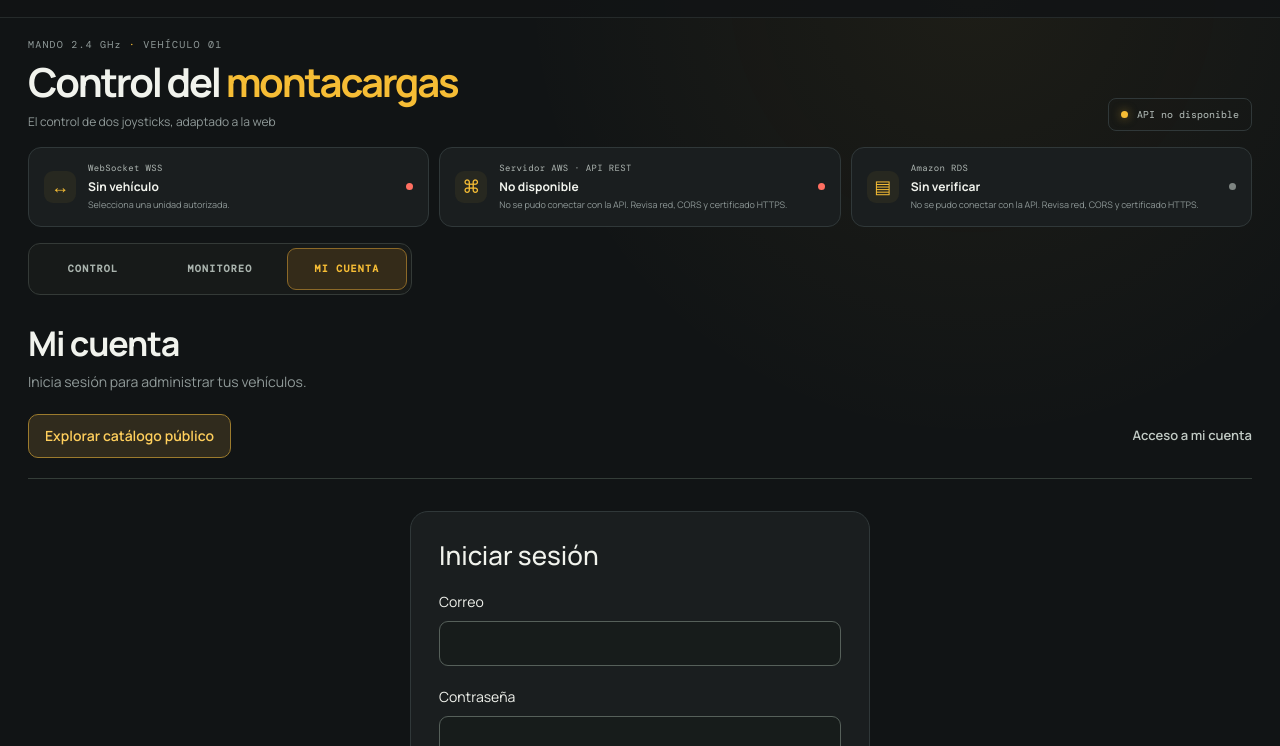
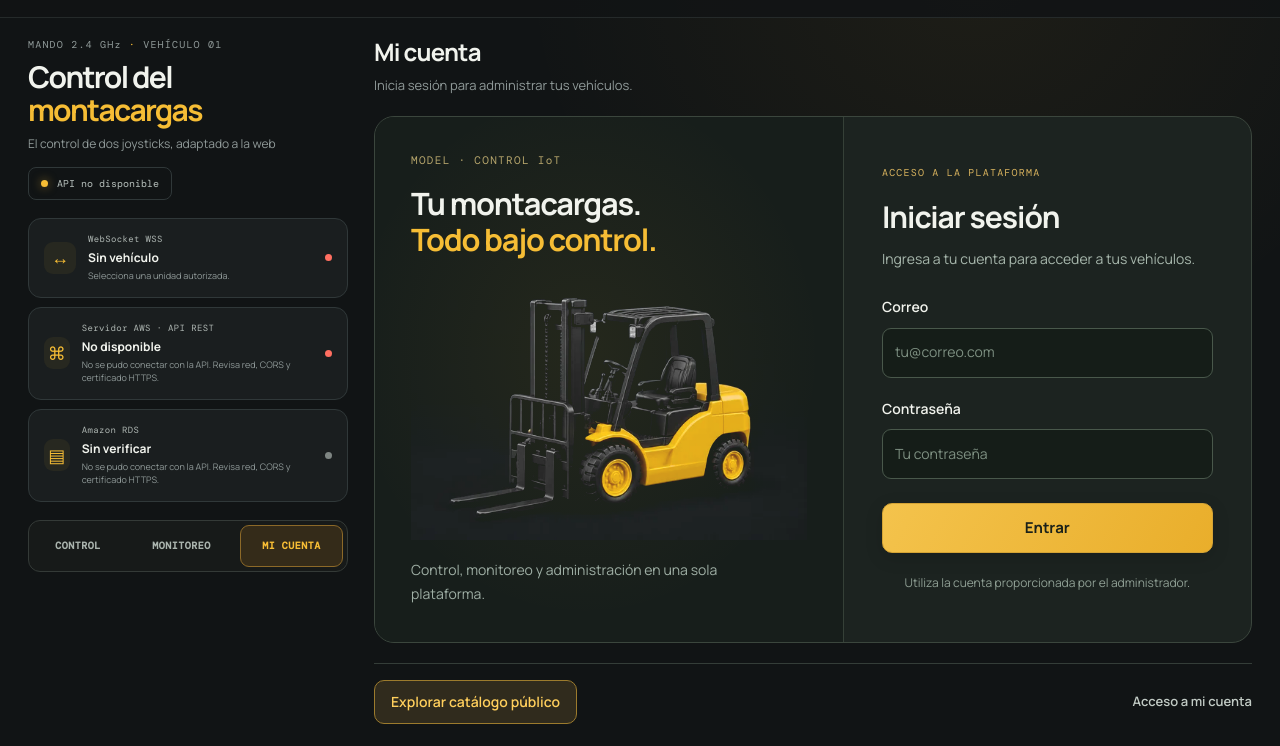
Before and after one commit to daddyleo23-max/4.1-Aplicaci-n-de-control-para-IoT, a plain HTML site: page index.html in a window 1280 px wide. Shown: the part 54-800 px from the top of the page. Drawn offline with nearby package versions, Linux system fonts and the light colour scheme; no server answers.

Commit message:
Match login layout to control workspace and restore forklift artwork

```diff
--- a/css/styles.css
+++ b/css/styles.css
@@ -579,3 +579,60 @@ body.control-expanded{overflow:hidden}
   letter-spacing:.05em;
   white-space:nowrap;
 }
+
+
+/* Acceso: misma estructura lateral del mando y panel principal con producto. */
+.account-view .account-login{
+  display:grid;grid-template-columns:minmax(0,1.15fr) minmax(280px,1fr);
+  width:100%;max-width:none;padding:0;gap:0;margin:0;overflow:hidden;
+  border:1px solid #3b463d;border-radius:20px;background:#1c2320;
+}
+.login-visual{display:flex;flex-direction:column;justify-content:center;min-width:0;padding:36px;background:radial-gradient(ellipse at 45% 45%,#d7a62912,transparent 65%),#171e1b;border-right:1px solid #354037}
+.account-login .login-kicker{font:11px var(--mono);letter-spacing:.12em;color:#b5a46b;margin:0 0 18px}
+.account-login .login-visual h3{font-size:clamp(24px,2.4vw,38px);line-height:1.2;letter-spacing:-.04em;margin:0;font-weight:700}
+.login-visual h3 span{color:#f6bd35}
+.login-visual img{display:block;width:100%;height:auto;max-width:540px;align-self:center;margin:18px 0;object-fit:contain;mix-blend-mode:lighten}
+.account-login .login-visual-copy{font-size:14px;line-height:1.7;color:#9fafa5;margin:0;max-width:36ch}
+.login-fields{display:flex;flex-direction:column;justify-content:center;gap:20px;padding:clamp(24px,3vw,48px);min-width:0}
+.account-login .login-fields h3{font-size:30px;font-weight:700;letter-spacing:-.035em;margin:0}
+.account-login .login-fields .login-kicker{margin:0;color:#d6b15d;font-size:10px}
+.account-login .login-description{font-size:14px;color:#a7b7ac;line-height:1.65;margin:-8px 0 6px}
+.account-login .login-fields label{font-size:14px;font-weight:600;gap:9px}
+.account-login .login-fields input{background:#151d18;border-color:#49584b;min-height:50px;font-weight:400}
+.account-login input::placeholder{color:#7e9082;opacity:1}
+.account-login .login-fields button{min-height:50px;margin-top:4px;font-size:15px;background:linear-gradient(120deg,#f4c34c,#e9ae2b);color:#1b2119;border-color:#d4a335;box-shadow:0 5px 18px #0002}
+.account-login .login-help{font-size:12px;color:#8f9f94;line-height:1.6;text-align:center;margin:0}
+@media(min-width:1001px){
+  body .app-shell .page-wrap:has(#view-admin:not([hidden]) #account-login:not([hidden])){
+    display:grid;grid-template-columns:minmax(270px,320px) minmax(0,1fr);
+    grid-template-rows:auto auto auto 1fr;gap:18px 26px;max-width:none;align-content:start;
+  }
+  .page-wrap:has(#view-admin:not([hidden]) #account-login:not([hidden]))>.intro-row{grid-column:1;grid-row:1;display:block;margin:0}
+  .page-wrap:has(#view-admin:not([hidden]) #account-login:not([hidden])) h1{font-size:30px}
+  .page-wrap:has(#view-admin:not([hidden]) #account-login:not([hidden])) .connection-summary{margin-top:14px;width:max-content;max-width:100%;white-space:normal}
+  .page-wrap:has(#view-admin:not([hidden]) #account-login:not([hidden]))>.status-grid{grid-column:1;grid-row:2;grid-template-columns:1fr;gap:9px;margin:0}
+  .page-wrap:has(#view-admin:not([hidden]) #account-login:not([hidden]))>.view-nav{grid-column:1;grid-row:3;width:100%;margin:0}
+  .page-wrap:has(#view-admin:not([hidden]) #account-login:not([hidden])) .view-tab{flex:1 1 auto;min-width:0;padding-inline:8px;letter-spacing:.05em;white-space:nowrap}
+  .page-wrap:has(#account-login:not([hidden]))>#view-admin:not([hidden]){grid-column:2;grid-row:1/5;align-self:start;min-width:0}
+}
+.account-view:has(#account-login:not([hidden])){display:flex;flex-direction:column;gap:0}
+.account-view:has(#account-login:not([hidden])) .account-heading{margin:0 0 20px}
+.account-view:has(#account-login:not([hidden])) .account-heading h2{font-size:24px}
+.account-view:has(#account-login:not([hidden])) .account-heading p{font-size:13px}
+.account-view:has(#account-login:not([hidden])) .account-toolbar{order:3;margin:20px 0 0;padding:16px 0 0;border-bottom:0;border-top:1px solid #343d38}
+@media(min-width:1001px) and (max-width:1200px){
+  .login-visual{padding:24px}
+  .account-view .account-login{grid-template-columns:minmax(0,1fr) minmax(260px,1fr)}
+  .login-fields{padding:24px}
+}
+@media(max-width:700px){
+  .account-view:has(#account-login:not([hidden])) .account-heading{margin-top:16px}
+  .account-view .account-login{grid-template-columns:1fr;border-radius:16px}
+  .login-fields{grid-row:1;padding:24px;gap:18px}
+  .account-login .login-fields h3{font-size:26px}
+  .login-visual{grid-row:2;padding:22px 24px;border-right:0;border-top:1px solid #354037;position:relative;min-height:170px;justify-content:center}
+  .account-login .login-visual .login-kicker{margin-bottom:10px;font-size:9px}
+  .account-login .login-visual h3{font-size:20px;max-width:55%;position:relative;z-index:1}
+  .login-visual img{position:absolute;width:48%;right:5px;bottom:8px;margin:0}
+  .account-login .login-visual-copy{display:none}
+}
--- a/index.html
+++ b/index.html
@@ -196,10 +196,21 @@
           <section id="guest-trial" class="panel account-panel" hidden aria-label="Prueba temporal de Invitado"></section>
           <section id="public-catalog" class="panel account-panel" hidden aria-label="Catálogo público"></section>
           <form id="account-login" class="panel account-login">
-            <h3>Iniciar sesión</h3>
-            <label>Correo<input name="correo" type="email" required autocomplete="username"></label>
-            <label>Contraseña<input name="password" type="password" required autocomplete="current-password"></label>
-            <button type="submit">Entrar</button>
+            <div class="login-visual">
+              <p class="login-kicker">MODEL · CONTROL IoT</p>
+              <h3>Tu montacargas.<br><span>Todo bajo control.</span></h3>
+              <img src="./assets/montacargas.webp" width="540" height="360" alt="Ilustración de un montacargas amarillo y negro" decoding="async">
+              <p class="login-visual-copy">Control, monitoreo y administración en una sola plataforma.</p>
+            </div>
+            <div class="login-fields">
+              <p class="login-kicker">ACCESO A LA PLATAFORMA</p>
+              <h3>Iniciar sesión</h3>
+              <p class="login-description">Ingresa a tu cuenta para acceder a tus vehículos.</p>
+              <label>Correo<input name="correo" type="email" required autocomplete="username" placeholder="tu@correo.com"></label>
+              <label>Contraseña<input name="password" type="password" required autocomplete="current-password" placeholder="Tu contraseña"></label>
+              <button type="submit">Entrar</button>
+              <p class="login-help">Utiliza la cuenta proporcionada por el administrador.</p>
+            </div>
           </form>
           <div id="account-content" hidden>
             <nav id="account-menu" class="account-menu" aria-label="Gestión de la cuenta"></nav>
```
Also changed, not shown: assets/montacargas.webp (added).
